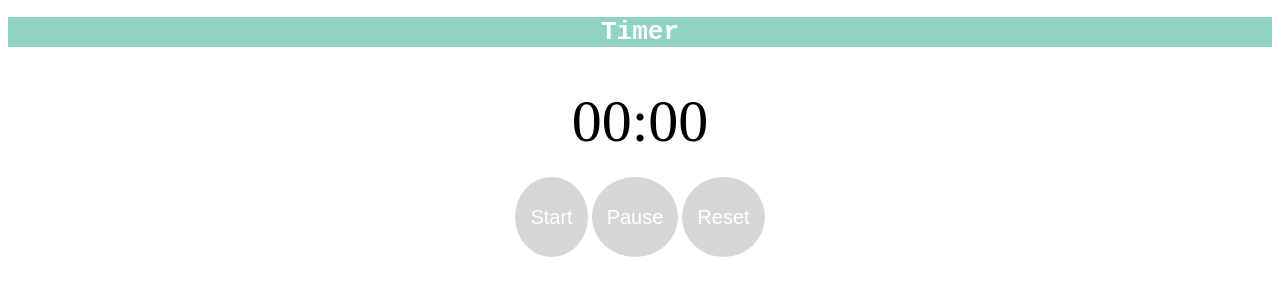
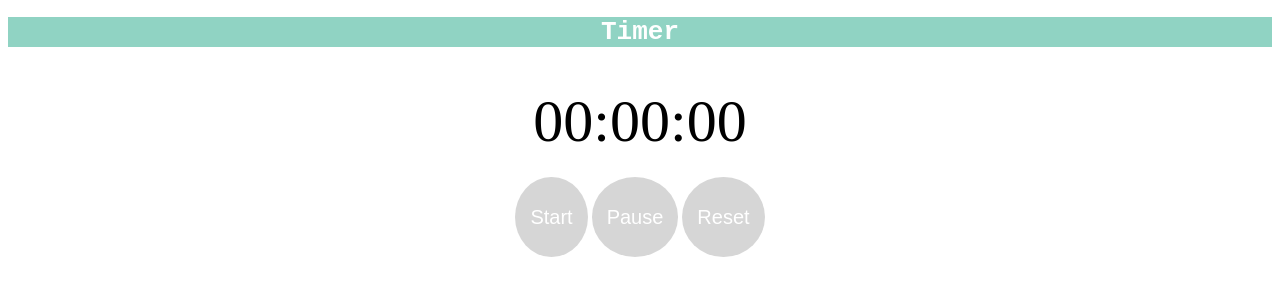
Before and after one commit to NatalieNunez/JSPractice, a plain HTML site: page index.html in a window 1280 px wide. Drawn offline with Linux system fonts and the light colour scheme.

Commit message:
Edited html and included hours in timer.

```diff
--- a/index.html
+++ b/index.html
@@ -9,7 +9,9 @@
 <body>
     <header>
         <h1>Timer</h1>
-        <div class='timer'>00:00</div>
+        <div class='timer'>
+           <span class='hour'>00</span>:<span class='minute'>00</span>:<span class='second'>00</span>
+        </div>
     </header>
     <div>
         <button class='button start'>Start</button>
```
